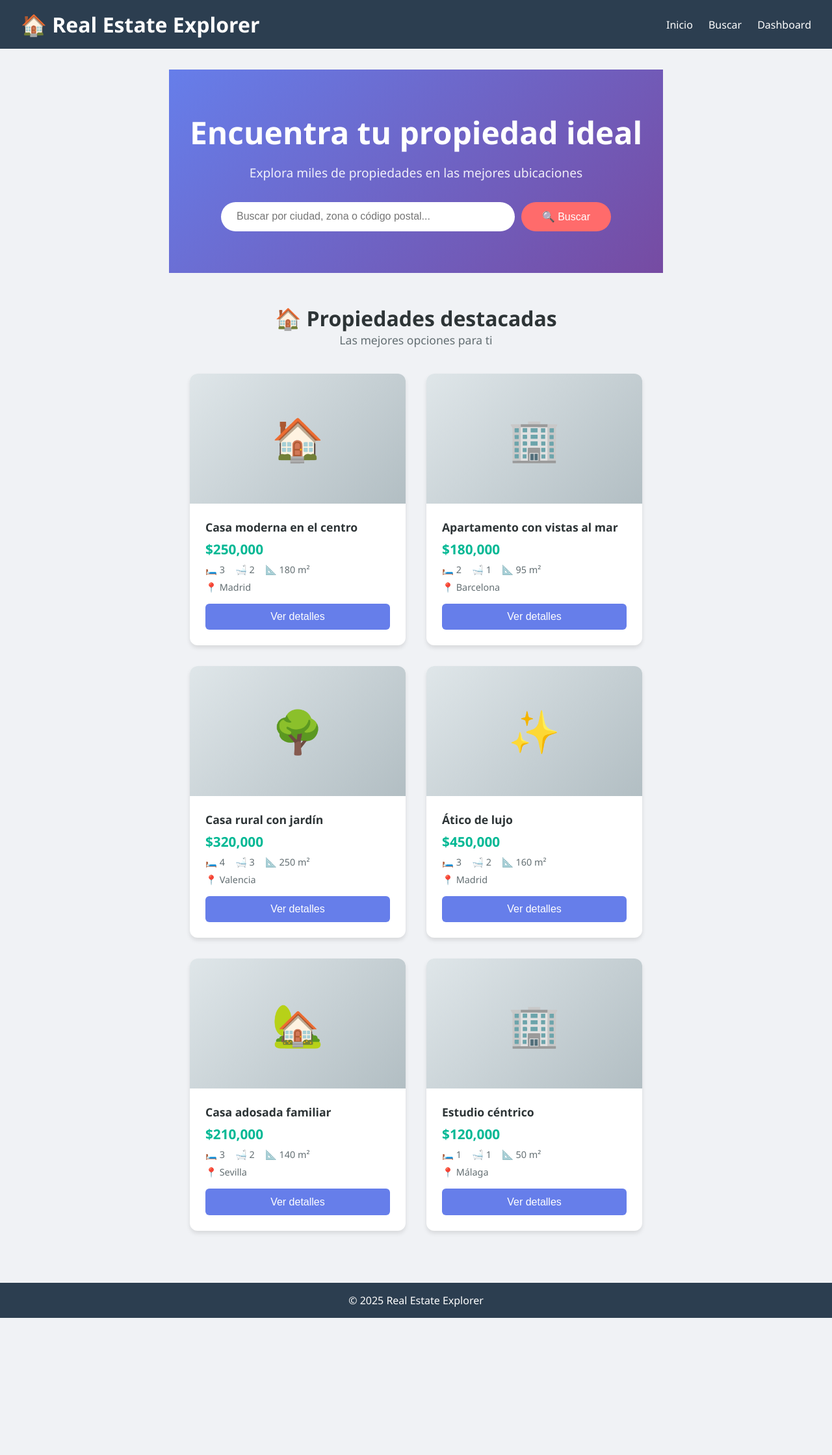
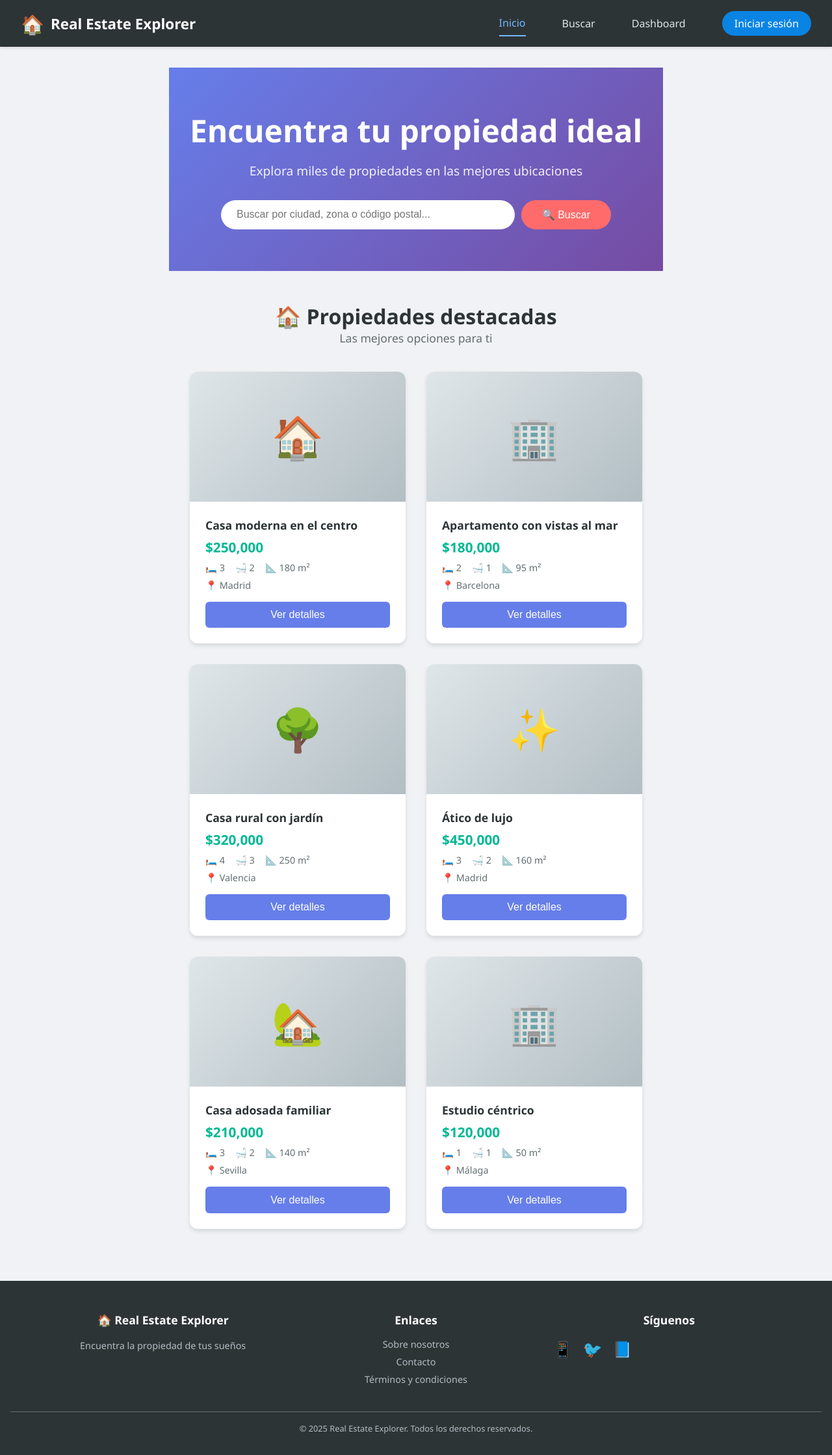
Before and after one commit to W1771AM5/real-estate-explorer, a React (Vite) app in the folder frontend/real-estate-ui/: page / in a window 1280 px wide. Shown: the whole page at 65% size. Before the commit the page ends 2028 px from the top, so only its background shows below. Built offline with nearby package versions, Linux system fonts and the light colour scheme.

Commit message:
agregando funcionalidad al buscador

```diff
--- a/frontend/real-estate-ui/src/App.jsx
+++ b/frontend/real-estate-ui/src/App.jsx
@@ -1,8 +1,11 @@
 import Header from './components/Header';
 import Footer from './components/Footer';
 import './App.css';
+import { useState } from 'react';
 
 function App() {
+
+  const [searchTerm, setSearchTerm] = useState ('');
 
   const propiedades = [
     {
@@ -67,6 +70,11 @@ function App() {
     }
   ];
 
+  const propiedadesFiltradas = propiedades.filter((prop) => {
+    return prop.ciudad.toLowerCase().includes(searchTerm.toLowerCase()) ||
+           prop.titulo.toLowerCase().includes(searchTerm.toLowerCase())
+  });
+
   return (
     <div className="app">
       <Header />
@@ -80,8 +88,11 @@ function App() {
                 type="text"
                 placeholder="Buscar por ciudad, zona o código postal..."
                 className="search-input"
+                value={searchTerm}
+                onChange={(e) => setSearchTerm(e.target.value)}
               />
-              <button className="search-button">🔍 Buscar</button>
+              <button className="search-button"
+              onClick={() => console.log('Buscando:', searchTerm)}>🔍 Buscar</button>
             </div>
           </div>
         </section>
@@ -92,8 +103,14 @@ function App() {
             <p>Las mejores opciones para ti</p>
           </div>
 
+          {propiedadesFiltradas.length === 0 && (
+            <p style={{ textAlign: 'center', marginTop: '20px', color: '#666' }}>
+            No se encontraron propiedades para "{searchTerm}"
+            </p>
+          )}
+
           <div className="properties-grid">
-            {propiedades.map((prop) => (
+            {propiedadesFiltradas.map((prop) => (
               <div key={prop.id} className="property-card">
                 <div className="property-image">
                   <span className="property-icon">{prop.imagen}</span>
--- a/frontend/real-estate-ui/src/components/Footer.jsx
+++ b/frontend/real-estate-ui/src/components/Footer.jsx
@@ -1,9 +1,33 @@
-function Footer() {
+import './layout/Footer.css';
+
+const Footer = () => {
   return (
-    <footer>
-      <p>&copy; 2025 Real Estate Explorer</p>
+    <footer className="footer">
+      <div className="footer-content">
+        <div className="footer-section">
+          <h4>🏠 Real Estate Explorer</h4>
+          <p>Encuentra la propiedad de tus sueños</p>
+        </div>
+        <div className="footer-section">
+          <h4>Enlaces</h4>
+          <a href="#">Sobre nosotros</a>
+          <a href="#">Contacto</a>
+          <a href="#">Términos y condiciones</a>
+        </div>
+        <div className="footer-section">
+          <h4>Síguenos</h4>
+          <div className="social-links">
+            <a href="#">📱</a>
+            <a href="#">🐦</a>
+            <a href="#">📘</a>
+          </div>
+        </div>
+      </div>
+      <div className="footer-bottom">
+        <p>&copy; 2025 Real Estate Explorer. Todos los derechos reservados.</p>
+      </div>
     </footer>
   );
-}
+};
 
 export default Footer;
--- a/frontend/real-estate-ui/src/components/Header.jsx
+++ b/frontend/real-estate-ui/src/components/Header.jsx
@@ -1,14 +1,20 @@
-function Header() {
+import './layout/Header.css';
+
+const Header = () => {
   return (
-    <header>
-      <h1>🏠 Real Estate Explorer</h1>
-      <nav>
-        <a href="#">Inicio</a>
-        <a href="#">Buscar</a>
-        <a href="#">Dashboard</a>
+    <header className="header">
+      <div className="logo">
+        <span className="logo-icon">🏠</span>
+        <span className="logo-text">Real Estate Explorer</span>
+      </div>
+      <nav className="nav-links">
+        <a href="#" className="nav-link active">Inicio</a>
+        <a href="#" className="nav-link">Buscar</a>
+        <a href="#" className="nav-link">Dashboard</a>
+        <a href="#" className="nav-link login-btn">Iniciar sesión</a>
       </nav>
     </header>
   );
-}
+};
 
 export default Header;
--- /dev/null
+++ b/frontend/real-estate-ui/src/components/layout/Footer.css
@@ -0,0 +1,68 @@
+.footer {
+  background-color: #2d3436;
+  color: #dfe6e9;
+  margin-top: auto;
+}
+
+.footer-content {
+  max-width: 1200px;
+  margin: 0 auto;
+  padding: 2rem;
+  display: grid;
+  grid-template-columns: repeat(auto-fit, minmax(200px, 1fr));
+  gap: 2rem;
+}
+
+.footer-section h4 {
+  color: white;
+  margin-bottom: 1rem;
+  font-size: 1.1rem;
+}
+
+.footer-section p {
+  color: #b2bec3;
+  font-size: 0.9rem;
+  line-height: 1.6;
+}
+
+.footer-section a {
+  display: block;
+  color: #b2bec3;
+  text-decoration: none;
+  margin-bottom: 0.5rem;
+  font-size: 0.9rem;
+  transition: color 0.3s;
+}
+
+.footer-section a:hover {
+  color: #74b9ff;
+}
+
+.social-links {
+  display: flex;
+  gap: 1rem;
+}
+
+.social-links a {
+  font-size: 1.5rem;
+  text-decoration: none;
+}
+
+.footer-bottom {
+  text-align: center;
+  padding: 1rem;
+  border-top: 1px solid #636e72;
+  font-size: 0.8rem;
+  color: #b2bec3;
+}
+
+@media (max-width: 768px) {
+  .footer-content {
+    grid-template-columns: 1fr;
+    text-align: center;
+  }
+
+  .social-links {
+    justify-content: center;
+  }
+}
--- /dev/null
+++ b/frontend/real-estate-ui/src/components/layout/Header.css
@@ -0,0 +1,78 @@
+.header {
+  background-color: #2d3436;
+  color: white;
+  padding: 1rem 2rem;
+  display: flex;
+  justify-content: space-between;
+  align-items: center;
+  position: sticky;
+  top: 0;
+  z-index: 100;
+  box-shadow: 0 2px 4px rgba(0, 0, 0, 0.1);
+}
+
+.logo {
+  display: flex;
+  align-items: center;
+  gap: 10px;
+}
+
+.logo-icon {
+  font-size: 1.8rem;
+}
+
+.logo-text {
+  font-size: 1.4rem;
+  font-weight: bold;
+  color: white;
+}
+
+.nav-links {
+  display: flex;
+  align-items: center;
+  gap: 2rem;
+}
+
+.nav-link {
+  color: #dfe6e9;
+  text-decoration: none;
+  font-size: 1rem;
+  transition: color 0.3s;
+  padding: 0.5rem 0;
+}
+
+.nav-link:hover {
+  color: #74b9ff;
+}
+
+.nav-link.active {
+  color: #74b9ff;
+  border-bottom: 2px solid #74b9ff;
+}
+
+.login-btn {
+  background-color: #0984e3;
+  padding: 0.5rem 1.2rem;
+  border-radius: 20px;
+  color: white;
+  font-weight: 500;
+}
+
+.login-btn:hover {
+  background-color: #0873c7;
+  color: white;
+}
+
+@media (max-width: 768px) {
+  .header {
+    flex-direction: column;
+    gap: 1rem;
+    padding: 1rem;
+  }
+
+  .nav-links {
+    flex-wrap: wrap;
+    justify-content: center;
+    gap: 1rem;
+  }
+}
```
Also changed, not shown: frontend/real-estate-ui/src/App.css (line endings or trailing spaces), frontend/real-estate-ui/src/components/Layout.jsx (deleted).
